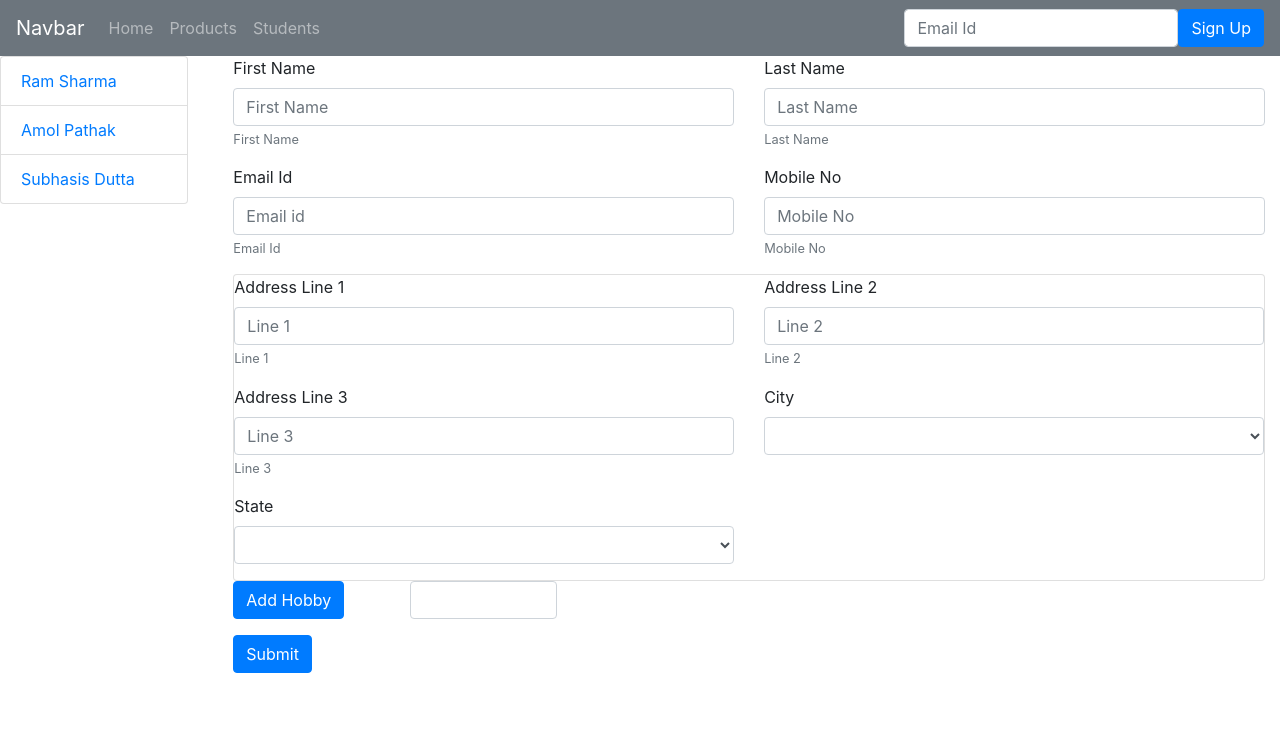
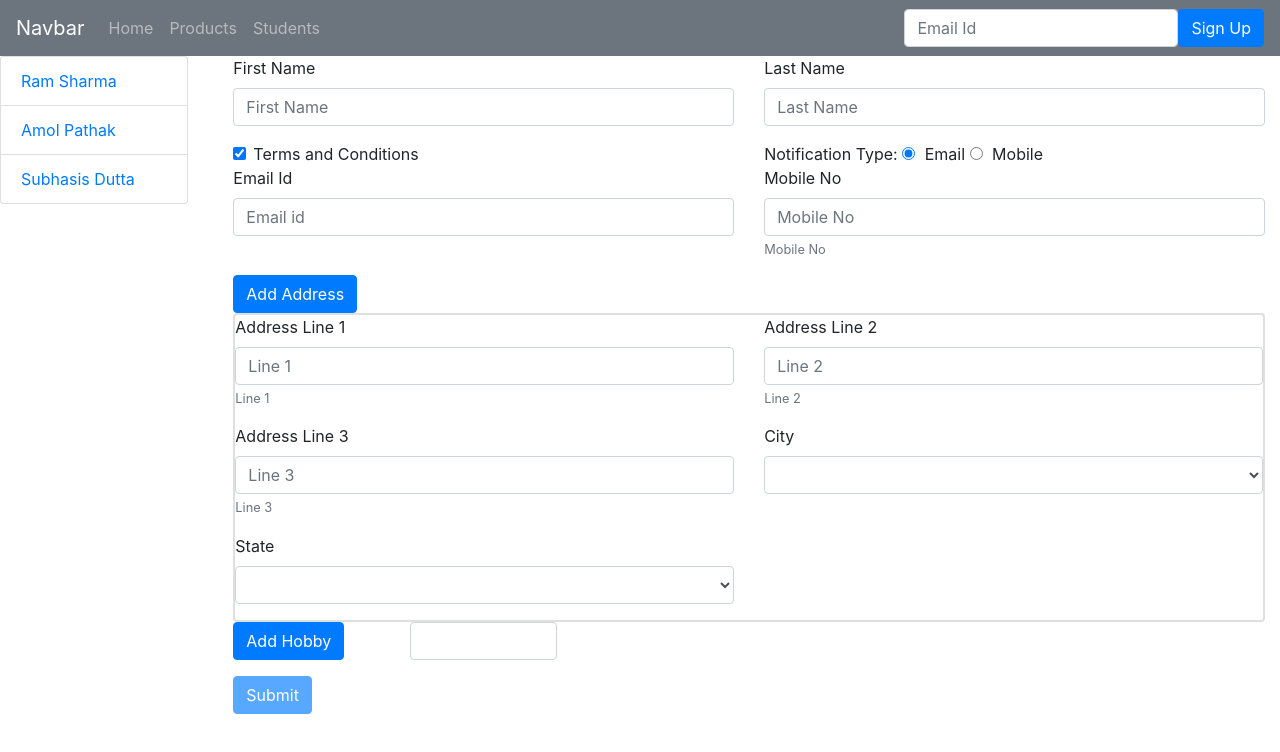
Before and after one commit to jrp1414/Oct2020App, an Angular app: page /students/1/edit in a window 1280 px wide. Shown: the top 752 px of the page. Built offline with nearby package versions, Linux system fonts and the light colour scheme.

Commit message:
RF Example 5

```diff
--- a/src/app/students/student-edit/student-edit.component.html
+++ b/src/app/students/student-edit/student-edit.component.html
@@ -5,8 +5,12 @@
                 <div class="form-group">
                     <label for="FirstName">First Name</label>
                     <input type="text" formControlName="FirstName" class="form-control" id="FirstName"
-                        aria-describedby="helpId" placeholder="First Name">
-                    <small id="helpId" class="form-text text-muted">First Name</small>
+                        placeholder="First Name">
+                    <small id="helpId"
+                        *ngIf="studentEditForm.controls.FirstName.errors?.required && studentEditForm.controls.FirstName.touched"
+                        class="alert alert-danger">First Name is Mandatory</small>
+                    <small id="helpId" *ngIf="studentEditForm.get('FirstName').errors?.minlength"
+                        class="alert alert-danger">Minimum Length need to be 3</small>
                 </div>
             </div>
             <div class="col-md-6">
@@ -14,17 +18,42 @@
                     <label for="LastName">Last Name</label>
                     <input type="text" class="form-control" formControlName="LastName" id="LastName"
                         aria-describedby="helpId" placeholder="Last Name">
-                    <small id="helpId" class="form-text text-muted">Last Name</small>
+                    <small id="helpId" *ngIf="studentEditForm.controls.LastName.errors?.required
+                                    && studentEditForm.controls.LastName.touched" class="alert alert-danger">Last Name
+                        is Mandatory</small>
                 </div>
             </div>
         </div>
+
+        <div class="row">
+            <div class="col-md-6">
+                <div class="form-check">
+                  <label class="form-check-label">
+                    <input type="checkbox" class="form-check-input" formControlName="TermsAndConditions">
+                    Terms and Conditions
+                  </label>
+                </div>
+            </div>
+            <div class="col-md-6">
+               <div class="form-check form-check-inline">
+                   <label class="form-check-label">
+                       Notification Type:
+                       <input class="form-check-input" type="radio" formControlName="NotificationType" value="email"> Email
+                       <input class="form-check-input" type="radio" formControlName="NotificationType" value="mobile"> Mobile
+                   </label>
+               </div>
+            </div>
+        </div>
+
         <div class="row">
             <div class="col-md-6">
                 <div class="form-group">
                     <label for="EmailId">Email Id</label>
                     <input type="email" class="form-control" id="EmailId" formControlName="EmailId"
                         aria-describedby="emailHelpId" placeholder="Email id">
-                    <small id="emailHelpId" class="form-text text-muted">Email Id</small>
+                        <small id="helpId"
+                        *ngIf="studentEditForm.controls.EmailId.errors?.required && studentEditForm.controls.EmailId.touched"
+                        class="alert alert-danger">Email id is Mandatory</small>
                 </div>
             </div>
             <div class="col-md-6">
@@ -36,7 +65,11 @@
                 </div>
             </div>
         </div>
-        <div formGroupName="Address" class="card">
+
+        <div formArrayName="Addresses">
+            <button type="button" class="btn btn-primary" (click)="AddAddress()">Add Address</button>
+            <div *ngFor="let item of Addresses.controls;let i=index" [formGroupName]="i" class="card"
+                style="border-width: 2px;">
                 <div class="row">
                     <div class="col-md-6">
                         <div class="form-group">
@@ -93,6 +126,7 @@
                     </div>
                 </div>
             </div>
+        </div>
         <div class="row" formArrayName="Hobbies">
             <div class="col-md-2">
                 <button type="button" class="btn btn-primary" (click)="AddHobby()">Add Hobby</button>
@@ -104,7 +138,7 @@
             </div>
 
         </div>
-        <button type="submit" class="btn btn-primary">Submit</button>
+        <button type="submit" [disabled]="studentEditForm.invalid" class="btn btn-primary">Submit</button>
 
     </form>
 </div>
--- a/src/app/students/student-edit/student-edit.component.ts
+++ b/src/app/students/student-edit/student-edit.component.ts
@@ -1,5 +1,5 @@
 import { Component, OnInit } from '@angular/core';
-import { FormArray, FormBuilder, FormControl, FormGroup } from '@angular/forms';
+import { FormArray, FormBuilder, FormControl, FormGroup, Validators } from '@angular/forms';
 
 @Component({
   selector: 'app-student-edit',
@@ -10,23 +10,32 @@ export class StudentEditComponent implements OnInit {
 
   constructor(private fb: FormBuilder) { }
   studentEditForm: FormGroup;
-  hobbies:FormArray = new FormArray([
-    new FormControl()
-  ]);
+  hobbies:FormArray;
+  Addresses:FormArray;
 
   ngOnInit(): void {
-    this.studentEditForm = this.fb.group({
-      FirstName: this.fb.control(""),
-      LastName: this.fb.control(""),
-      EmailId: this.fb.control(""),
-      MobileNo: this.fb.control(""),
-      Address: this.fb.group({
+    this.hobbies = this.fb.array([
+      this.fb.control("")
+    ]);
+
+    this.Addresses = this.fb.array([
+      this.fb.group({
         AddLine1: this.fb.control(""),
         AddLine2: this.fb.control(""),
         AddLine3: this.fb.control(""),
         City: this.fb.control(""),
         State: this.fb.control("")
-      }),
+      })
+    ])
+
+    this.studentEditForm = this.fb.group({
+      FirstName: this.fb.control("",[Validators.required,Validators.minLength(3),Validators.maxLength(12)]),
+      LastName: this.fb.control("",Validators.required),
+      EmailId: this.fb.control("",[Validators.required,Validators.email]),
+      MobileNo: this.fb.control(""),
+      TermsAndConditions:this.fb.control(true),
+      NotificationType:this.fb.control("email"),
+      Addresses:this.Addresses,
       Hobbies: this.hobbies
     });
   }
@@ -36,8 +45,18 @@ export class StudentEditComponent implements OnInit {
   }
 
   AddHobby() {
-    this.hobbies.push(new FormControl());
-    //(<FormArray>this.studentEditForm.get("Hobbies")).push(this.fb.control(""));
+    // this.hobbies.push(new FormControl());
+    (<FormArray>this.studentEditForm.get("Hobbies")).push(this.fb.control(""));
+  }
+
+  AddAddress() {
+    (<FormArray>this.studentEditForm.get("Addresses")).push(this.fb.group({
+      AddLine1: this.fb.control(""),
+      AddLine2: this.fb.control(""),
+      AddLine3: this.fb.control(""),
+      City: this.fb.control(""),
+      State: this.fb.control("")
+    }));
   }
 
 }
```
Lines whose indentation alone changed are shown as unchanged.
